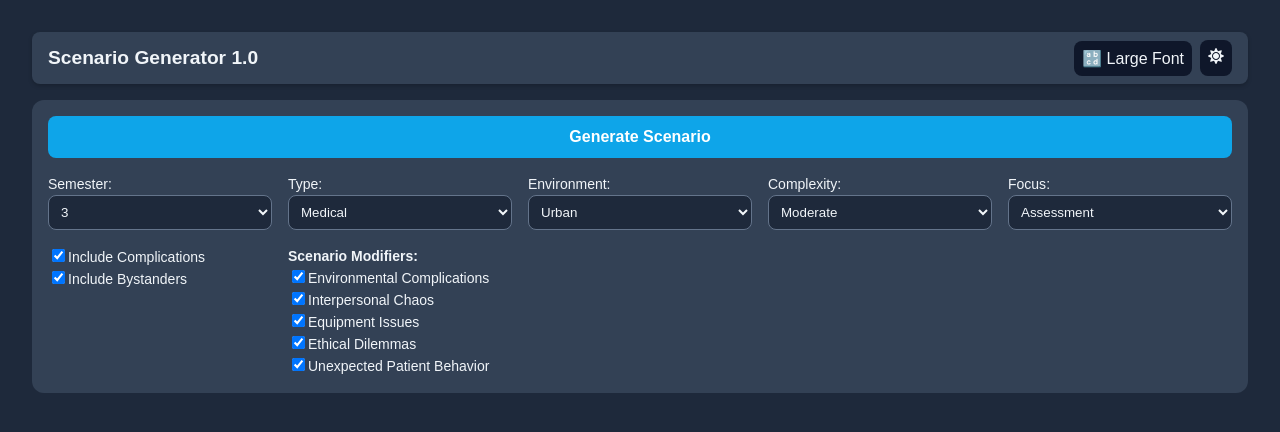
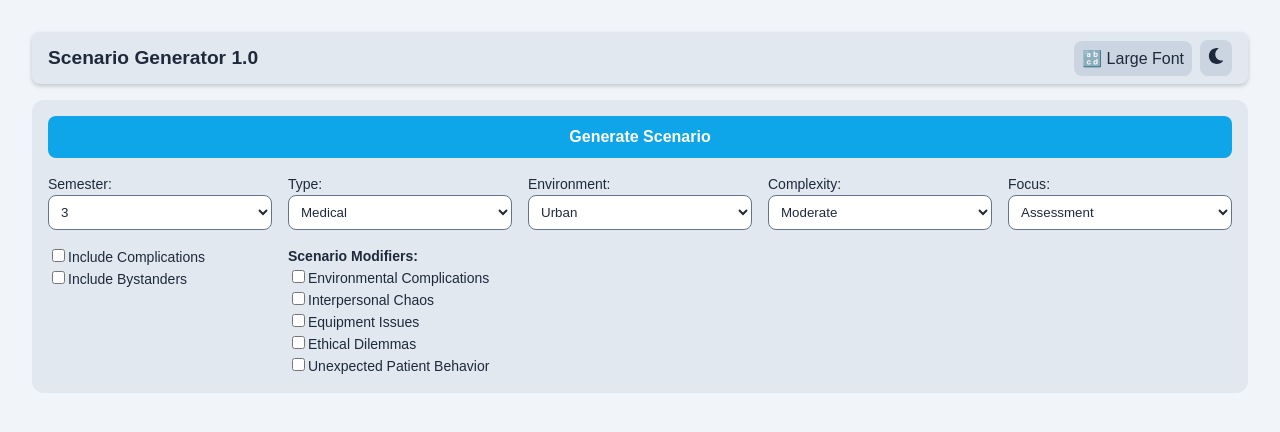
Before and after one commit to duganaffleck/scenario-generator, a React (Create React App) app in the folder client/: page / in a window 1280 px wide. Shown: the top 432 px of the page. Built offline with nearby package versions, Linux system fonts and the light colour scheme.

Commit message:
Your update message here

```diff
--- a/client/src/components/ScenarioForm.js
+++ b/client/src/components/ScenarioForm.js
@@ -56,13 +56,13 @@ const ScenarioForm = () => {
     environment: "Urban",
     complexity: "Moderate",
     focus: "Assessment",
-    includeComplications: true,
-    includeBystanders: true
+    includeComplications: false,
+    includeBystanders: false
   });
 
   const [modifierCategories, setModifierCategories] = useState(
     MODIFIER_CATEGORIES.reduce((acc, key) => {
-      acc[key] = true;
+      acc[key] = false;
       return acc;
     }, {})
   );
@@ -70,7 +70,7 @@ const ScenarioForm = () => {
   const [scenario, setScenario] = useState(null);
   const [loading, setLoading] = useState(false);
   const [error, setError] = useState("");
-  const [darkMode, setDarkMode] = useState(true);
+  const [darkMode, setDarkMode] = useState(false);
   const [collapsedSections, setCollapsedSections] = useState({});
   const [fontSizeLarge, setFontSizeLarge] = useState(false);
 
```
